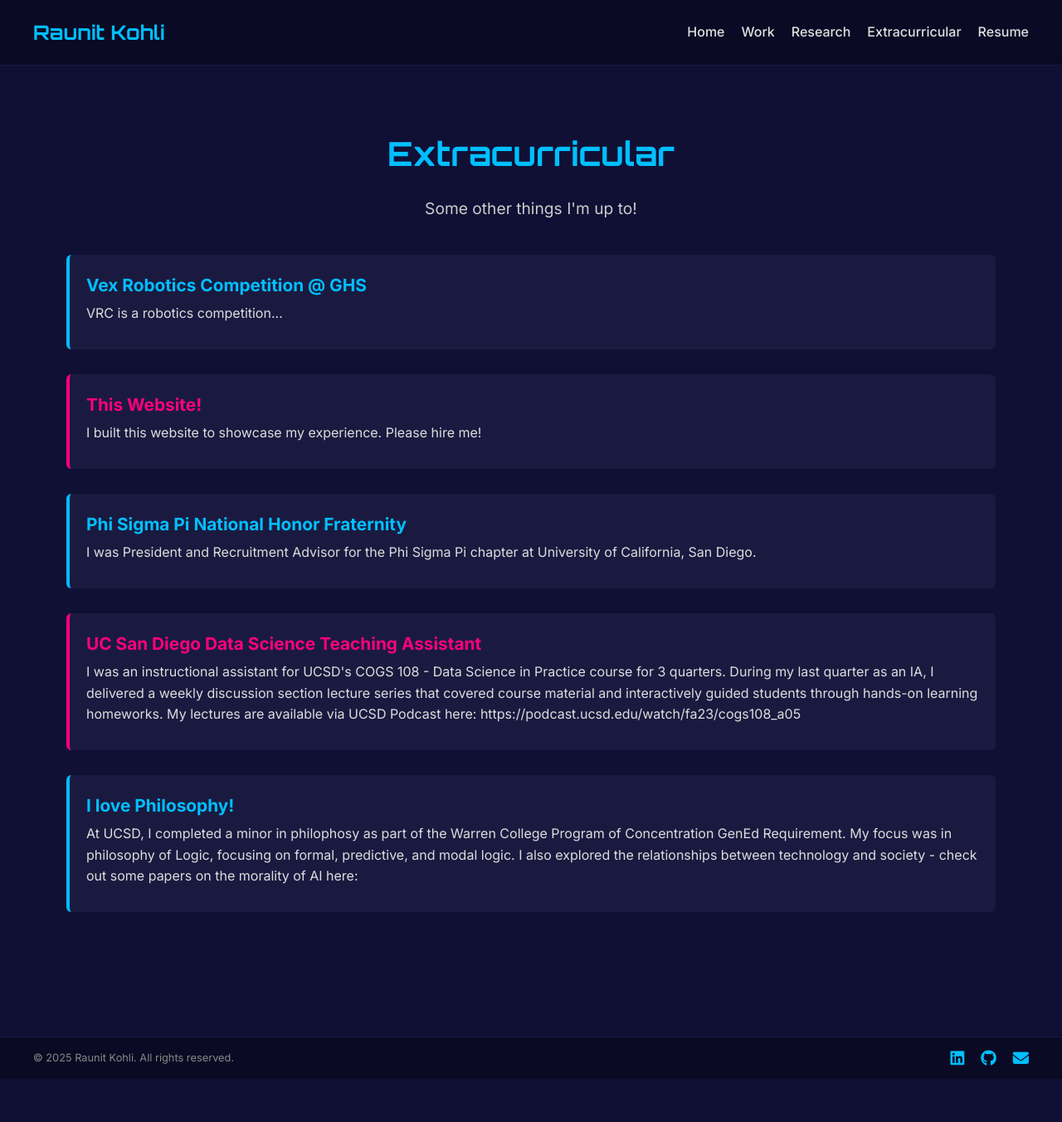
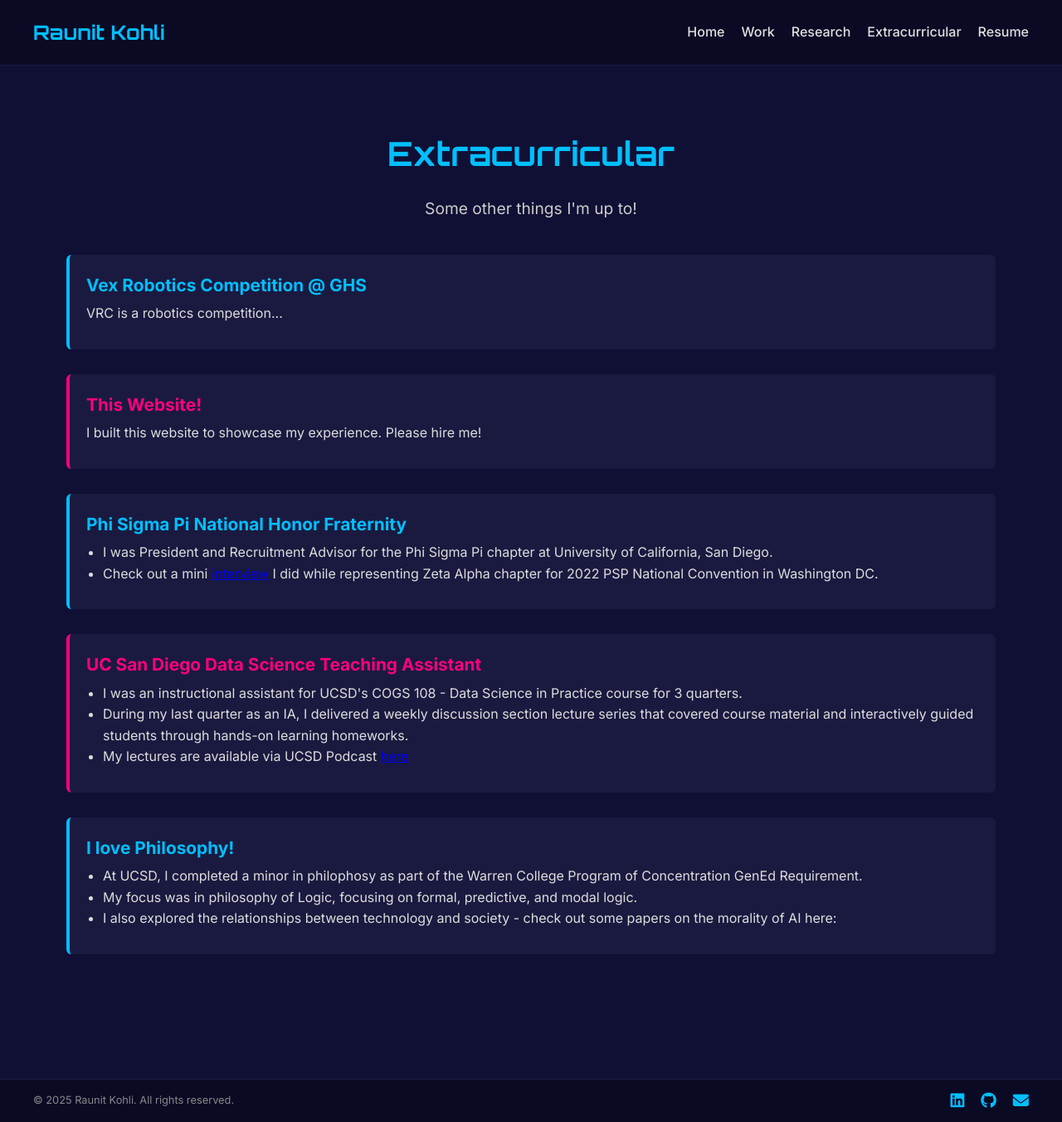
Before and after one commit to kohlir2020/kohlir2020.github.io, a Jekyll site: the page built from extracurricular.html, in a window 1280 px wide and 1352 px high. Shown: the whole window at 83% size. Built offline with Jekyll 4.4.1, drawn with Linux system fonts in a browser that asks for light colours.

Commit message:
added favicon and made bullets and added links

```diff
--- a/_includes/header.html
+++ b/_includes/header.html
@@ -1,5 +1,6 @@
 <header>
   <h1>{{ site.brand }}</h1>
+  <link rel="icon" href="favicon.ico">
   <nav>
     <ul>
       {% for item in site.nav %}
--- a/extracurricular.html
+++ b/extracurricular.html
@@ -24,24 +24,26 @@
 
 <div class="item primary">
   <h3>Phi Sigma Pi National Honor Fraternity</h3>
-  <p>
-    I was President and Recruitment Advisor for the Phi Sigma Pi chapter at University of California, San Diego.
-  </p>
+  <ul>
+    <li>I was President and Recruitment Advisor for the Phi Sigma Pi chapter at University of California, San Diego.</li>
+    <li>Check out a mini <a href="https://vimeo.com/873331411">interview</a> I did while representing Zeta Alpha chapter for 2022 PSP National Convention in Washington DC.</li>
+  </ul>
 </div>
 
 <div class="item accent">
   <h3>UC San Diego Data Science Teaching Assistant</h3>
-  <p>
-    I was an instructional assistant for UCSD's COGS 108 - Data Science in Practice course for 3 quarters.
-    During my last quarter as an IA, I delivered a weekly discussion section lecture series that covered course material and interactively guided students through hands-on learning homeworks. My lectures are available via UCSD Podcast here: https://podcast.ucsd.edu/watch/fa23/cogs108_a05
-  </p>
+  <ul>
+    <li>I was an instructional assistant for UCSD's COGS 108 - Data Science in Practice course for 3 quarters.</li>
+    <li>During my last quarter as an IA, I delivered a weekly discussion section lecture series that covered course material and interactively guided students through hands-on learning homeworks. </li>
+    <li>My lectures are available via UCSD Podcast <a href="https://podcast.ucsd.edu/watch/fa23/cogs108_a05">here</a></li>
+  </ul>
 </div>
 
 <div class="item primary">
   <h3>I love Philosophy!</h3>
-  <p>
-    At UCSD, I completed a minor in philophosy as part of the Warren College Program of Concentration GenEd Requirement.
-    My focus was in philosophy of Logic, focusing on formal, predictive, and modal logic.
-    I also explored the relationships between technology and society - check out some papers on the morality of AI here:
-  </p>
+  <ul>
+    <li>At UCSD, I completed a minor in philophosy as part of the Warren College Program of Concentration GenEd Requirement.</li>
+    <li>My focus was in philosophy of Logic, focusing on formal, predictive, and modal logic.</li>
+    <li>I also explored the relationships between technology and society - check out some papers on the morality of AI here:</li>
+  </ul>
 </div>
```
Also changed, not shown: index.html (+4 -5 lines).
